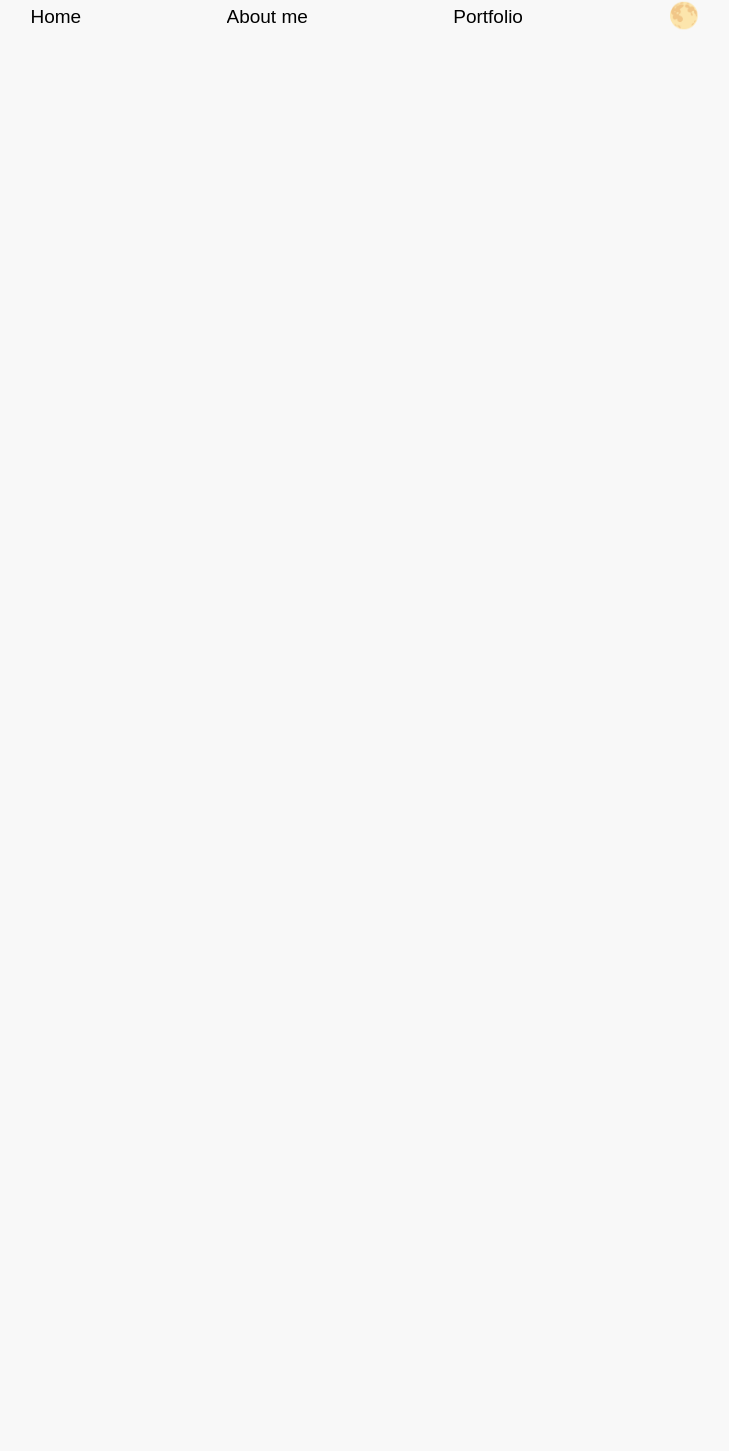
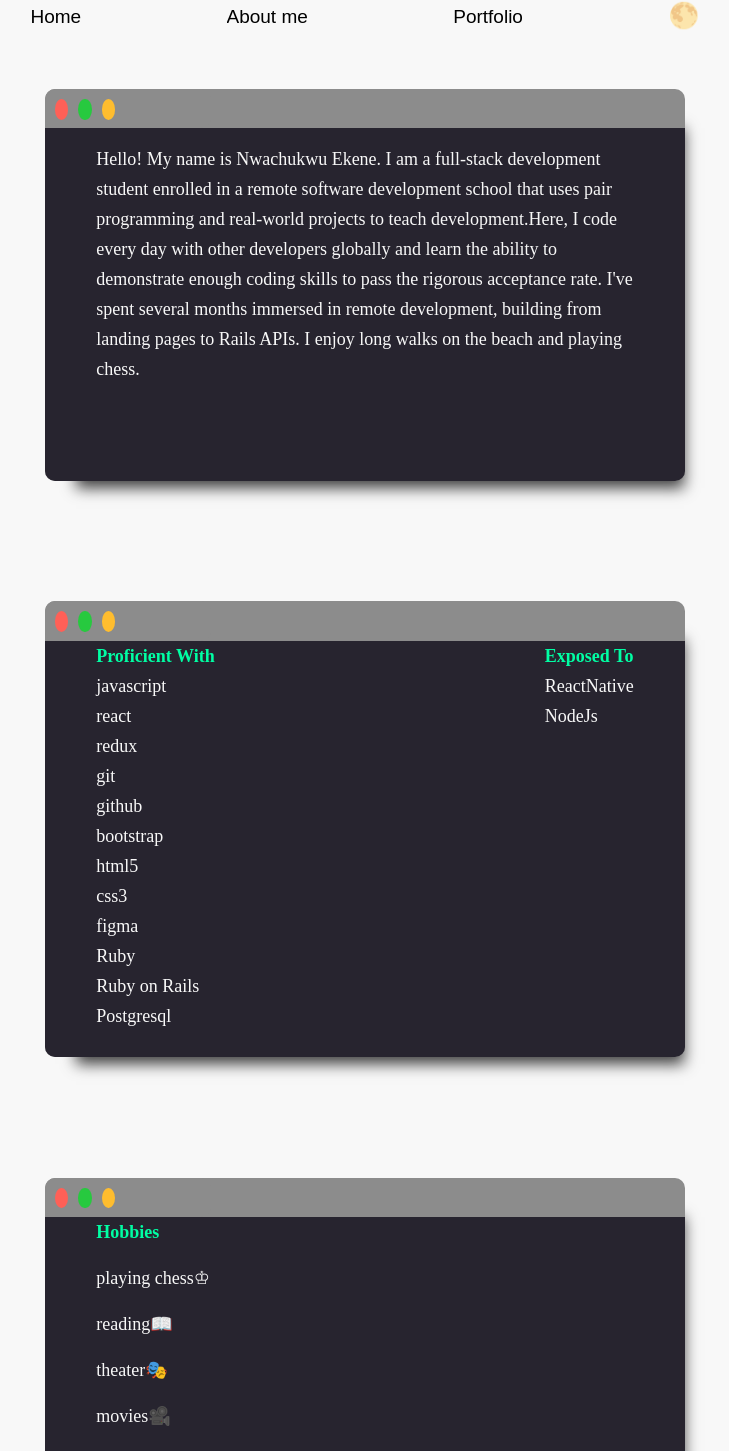
Before and after one commit to ekenecf/portfolio, a React (Create React App) app: page /about in a window 1280 px wide. Shown: the part 12-1463 px from the top of the page, without its empty margins (275-1004 px from the left). Before the commit the page ends 800 px from the top, so only its background shows below. Built offline with nearby package versions, Linux system fonts and the light colour scheme.

Commit message:
Add a card to the about component

```diff
--- a/package.json
+++ b/package.json
@@ -12,6 +12,7 @@
     "react-icons": "^4.4.0",
     "react-router-dom": "^6.4.2",
     "react-scripts": "5.0.1",
+    "react-uuid": "^1.0.3",
     "web-vitals": "^2.1.4"
   },
   "scripts": {
--- /dev/null
+++ b/src/components/About.css
@@ -0,0 +1,154 @@
+.developer_about {
+  background: #8c8c8c;
+  width: 50%;
+  height: 49vh;
+  margin-left: 25%;
+  margin-top: 4.4%;
+  border-radius: 10px;
+  box-shadow: 15px 23px 14px -16px rgb(0 0 0 / 75%);
+
+  /* -webkit-box-shadow: 2px 69px 20px 1px rgb(0 0 0 / 75%);
+  -moz-box-shadow: 15px 23px 14px -16px rgba(0, 0, 0, 0.75); */
+  display: flex;
+  flex-direction: column;
+}
+
+.developer_detail {
+  background: #27242f;
+  height: 50vh;
+  border-bottom-right-radius: 10px;
+  border-bottom-left-radius: 10px;
+  color: #f8f8f8;
+  font-size: 18px;
+  padding-inline: 8%;
+  line-height: 30px;
+  width: 100%;
+}
+
+.developer_detail p,
+.developers_interest_card p {
+  background: #27242f;
+  padding-top: 3%;
+  font-family: cursive;
+  word-wrap: break-word;
+}
+
+.red,
+.green,
+.yellow {
+  width: 8%;
+  background: #ff6057;
+  border-radius: 50%;
+  height: 2.6vh;
+  margin-left: 6%;
+  margin-bottom: 5%;
+  margin-top: 6%;
+}
+
+.green {
+  background: #27c93f;
+}
+
+.yellow {
+  background-color: #ffbd2e;
+}
+
+.colors {
+  background: #8c8c8c;
+  display: flex;
+  width: 26%;
+  border-radius: 10px;
+}
+
+.developer_skills {
+  background: #8c8c8c;
+  width: 50%;
+
+  /* height: 55vh; */
+  margin-left: 25%;
+  margin-top: 9.4%;
+  margin-bottom: 5%;
+  border-radius: 10px;
+
+  /* box-shadow: 15px 23px 14px -16px rgb(0 0 0 / 75%);
+  -webkit-box-shadow: 2px 10px 20px 1px rgb(0 0 0 / 75%);
+  -moz-box-shadow: 15px 23px 14px -16px rgba(0, 0, 0, 0.75); */
+  display: flex;
+  flex-direction: column;
+  box-shadow: 15px 23px 14px -16px rgb(0 0 0 / 75%);
+
+  /* -webkit-box-shadow: 2px 69px 20px 1px rgb(0 0 0 / 75%); */
+
+  /* -moz-box-shadow: 15px 23px 14px -16px rgba(0, 0, 0, 0.75); */
+}
+
+.developer_skill_detail {
+  background: #27242f;
+  border-bottom-right-radius: 10px;
+  border-bottom-left-radius: 10px;
+  color: #f8f8f8;
+  font-size: 18px;
+  padding-inline: 8%;
+  line-height: 30px;
+  width: 100%;
+  display: flex;
+  justify-content: space-between;
+}
+
+.developer_skill_detail_card {
+  margin-bottom: 5%;
+}
+
+.developer_skill_detail .proficiency {
+  background: #27242f;
+  font-family: cursive;
+  word-wrap: break-word;
+}
+
+.developer_skill_detail h2,
+.developer_detail h2,
+.developers_interest_detail h2 {
+  background: #27242f;
+  color: rgb(0, 255, 164);
+  font-family: cursive;
+}
+
+.exposed_to {
+  background: #27242f;
+}
+
+.developers_interest {
+  background: #8c8c8c;
+  width: 50%;
+
+  /* height: 55vh; */
+  margin-left: 25%;
+  margin-top: 9.4%;
+  margin-bottom: 5%;
+  border-radius: 10px;
+  display: flex;
+  flex-direction: column;
+  box-shadow: 15px 23px 14px -16px rgb(0 0 0 / 75%);
+}
+
+.developers_interest_card {
+  display: flex;
+  background: #27242f;
+}
+
+.developers_interest_detail {
+  background: #27242f;
+
+  /* height: 20vh; */
+  border-bottom-right-radius: 10px;
+  border-bottom-left-radius: 10px;
+  color: #f8f8f8;
+  font-size: 18px;
+  padding-inline: 8%;
+  line-height: 30px;
+  width: 100%;
+}
+
+/* .developers_interest_card p {
+
+} */
--- a/src/components/About.js
+++ b/src/components/About.js
@@ -1,8 +1,81 @@
 import React from 'react';
+import uuid from 'react-uuid';
+import info from './Information';
+import './About.css';
 
 function About() {
   return (
-    <div className="developer_about" />
+    <div>
+      <div className="developer_about">
+        <div className="colors">
+          <div className="red" />
+          <div className="green" />
+          <div className="yellow" />
+        </div>
+        <div className="developer_detail">
+          <p>
+            {info.bio}
+          </p>
+
+        </div>
+      </div>
+      <div className="developer_skills">
+        <div className="colors">
+          <div className="red" />
+          <div className="green" />
+          <div className="yellow" />
+        </div>
+        <div className="developer_skill_detail">
+          <div className="developer_skill_detail_card">
+            <h2>Proficient With</h2>
+            {
+            info.skills.proficientWith.map((proficiency) => (
+              <div className="proficiency" key={uuid()}>
+                {proficiency}
+              </div>
+            ))
+          }
+          </div>
+          <div className="exposed_to">
+            <h2>Exposed To</h2>
+            {
+               info.skills.exposedTo.map((proficiency) => (
+                 <div className="proficiency" key={uuid()}>
+                   {proficiency}
+                 </div>
+               ))
+            }
+          </div>
+
+        </div>
+
+      </div>
+      <div className="developers_interest">
+        <div className="colors">
+          <div className="red" />
+          <div className="green" />
+          <div className="yellow" />
+        </div>
+        <div className="developers_interest_detail">
+          <h2>Hobbies</h2>
+          {
+               info.hobbies.map((hobby) => (
+                 <div className="developers_interest_card" key={uuid()}>
+                   <p>
+                     {' '}
+                     {hobby.label}
+                   </p>
+                   <p>
+                     {' '}
+                     {hobby.emoji}
+                   </p>
+                 </div>
+               ))
+            }
+
+        </div>
+      </div>
+    </div>
   );
 }
 
--- a/src/components/Header.js
+++ b/src/components/Header.js
@@ -8,8 +8,15 @@ function Header() {
 
   const handleChange = () => {
     setchangeMode(!changeMode);
-    // document.body.style.backgroundColor = 'red';
+    // document.body.style.background = 'red';
+    return changeMode;
   };
+
+  // useEffect(() => {
+  //   document.body.style.backgroundColor = 'salmon';
+  // }, []);
+
+  console.log(changeMode);
 
   return (
     <header>
@@ -31,11 +38,10 @@ function Header() {
             </NavLink>
           </li>
           {
-            changeMode ? <span style={{ body: { backgroundColor: 'red' } }} className="toggleWhite" onClick={handleChange} onKeyDown={handleChange} aria-label="Full Moon" role="presentation">🌑</span>
+            changeMode ? <span className="toggleWhite" onClick={handleChange} onKeyDown={handleChange} aria-label="Full Moon" role="presentation">🌑</span>
               : <span className="toggleDark" onClick={handleChange} onKeyDown={handleChange} aria-label="New Moon" role="presentation"> 🌕 </span>
           }
         </ul>
-
       </nav>
     </header>
   );
--- a/src/components/Information.js
+++ b/src/components/Information.js
@@ -21,13 +21,17 @@ const info = {
       text: 'ekens2u@gmail.com',
     },
   ],
-  bio: "Hello! I'm John. I'm a systems engineer for Google. I studied CompSci at Harvard, I enjoy long walks on the beach, and I believe artificial intelligence will inevitably rule us all one day. You should hire me!",
+  bio: "Hello! My name is Nwachukwu Ekene. I am a full-stack development student enrolled in a remote software development school that uses pair programming and real-world projects to teach development.Here, I code every day with other developers globally and learn the ability to demonstrate enough coding skills to pass the rigorous acceptance rate. I've spent several months immersed in remote development, building from landing pages to Rails APIs. I enjoy long walks on the beach and playing chess.",
   skills:
         {
-          proficientWith: ['javascript', 'react', 'git', 'github', 'bootstrap', 'html5', 'css3', 'figma'],
-          exposedTo: ['nodejs', 'python', 'adobe illustrator'],
+          proficientWith: ['javascript', 'react', 'redux', 'git', 'github', 'bootstrap', 'html5', 'css3', 'figma', 'Ruby', 'Ruby on Rails', 'Postgresql'],
+          exposedTo: ['ReactNative', 'NodeJs'],
         },
   hobbies: [
+    {
+      label: 'playing chess',
+      emoji: '♔',
+    },
     {
       label: 'reading',
       emoji: '📖',
@@ -48,32 +52,38 @@ const info = {
   portfolio: [ // This is where your portfolio projects will be detailed
     {
       title: 'Project 1',
-      live: 'https://paytonpierce.dev', // this should be a link to the live version of your project, think github pages, netlify, heroku, etc. Or your own domain, if you have it.
-      source: 'https://github.com/paytonjewell', // this should be a link to the **repository** of the project, where the code is hosted.
+      live: 'https://micro-hotel-reservation.netlify.app/', // this should be a link to the live version of your project, think github pages, netlify, heroku, etc. Or your own domain, if you have it.
+      source: 'https://github.com/ekenecf/hotel-reservation-frontend', // this should be a link to the **repository** of the project, where the code is hosted.
       // image: mock1
     },
     {
       title: 'Project 2',
-      live: 'https://paytonpierce.dev',
-      source: 'https://github.com/paytonjewell',
+      live: 'https://ekenebudgetapp.herokuapp.com/',
+      source: 'https://github.com/ekenecf/Budget-App',
       // image: mock2
     },
     {
       title: 'Project 3',
-      live: 'https://paytonpierce.dev',
-      source: 'https://github.com/paytonjewell',
+      live: 'https://gorgeous-melba-746edd.netlify.app/',
+      source: 'https://github.com/ekenecf/spacex',
       // image: mock3
     },
     {
       title: 'Project 4',
-      live: 'https://paytonpierce.dev',
-      source: 'https://github.com/paytonjewell',
+      live: 'https://stcharlescyon.herokuapp.com/',
+      source: 'https://github.com/ekenecf/my-church-app',
       // image: mock4
     },
     {
       title: 'Project 5',
-      live: 'https://paytonpierce.dev',
-      source: 'https://github.com/paytonjewell',
+      live: 'https://incandescent-puffpuff-380218.netlify.app/',
+      source: 'https://github.com/ekenecf/react-dictionary',
+      // image: mock5
+    },
+    {
+      title: 'Project 5',
+      live: 'https://ekenemathmagician.netlify.app/',
+      source: 'https://github.com/ekenecf/math-magician',
       // image: mock5
     },
   ],
--- a/src/components/Portfolio.js
+++ b/src/components/Portfolio.js
@@ -3,7 +3,9 @@ import React from 'react';
 function Portfolio() {
   return (
     <div>
-      Portfolio
+
+
+
     </div>
   );
 }
```
Also changed, not shown: 1 other file (tests, documents, lock files or other folders).
